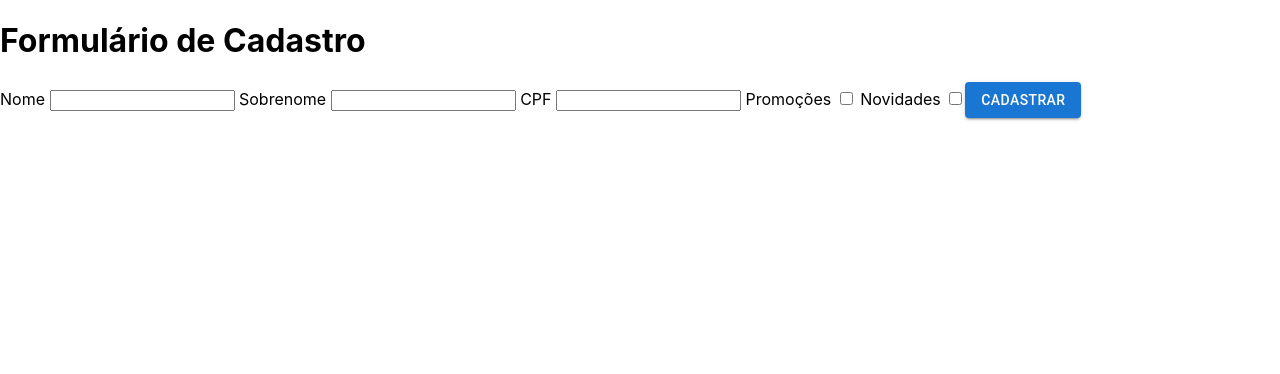
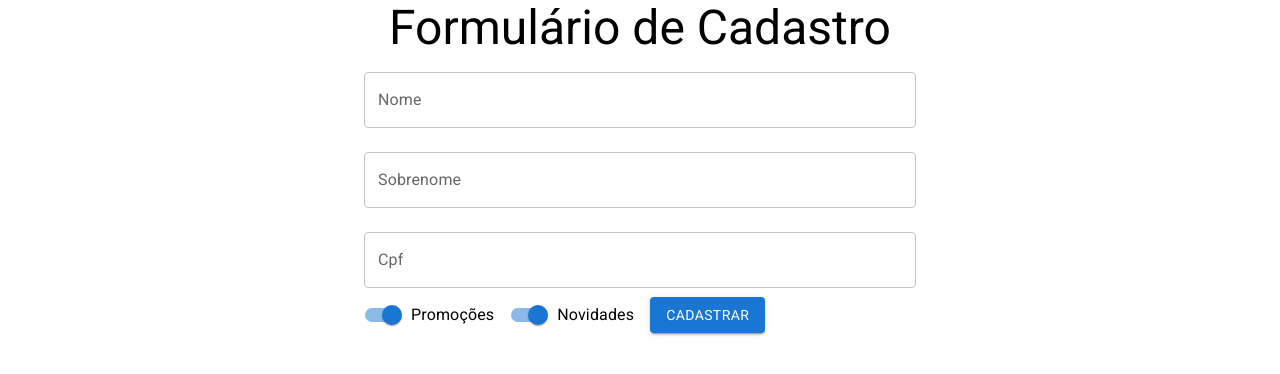
Before and after one commit to LucasMofardini/alura, a React (Create React App) app in the folder Formação/React/React-2/formulario/: page / in a window 1280 px wide. Shown: the top 374 px of the page. Built offline with nearby package versions, Linux system fonts and the light colour scheme.

Commit message:
[REACT 3] Material UI and your implemantation

```diff
--- a/Formação/React/React-2/formulario/package.json
+++ b/Formação/React/React-2/formulario/package.json
@@ -9,6 +9,7 @@
     "@testing-library/jest-dom": "^5.14.1",
     "@testing-library/react": "^11.2.7",
     "@testing-library/user-event": "^12.8.3",
+    "fontsource-roboto": "^4.0.0",
     "react": "^17.0.2",
     "react-dom": "^17.0.2",
     "react-scripts": "4.0.3",
--- a/Formação/React/React-2/formulario/src/App.js
+++ b/Formação/React/React-2/formulario/src/App.js
@@ -1,13 +1,15 @@
-import React, { Fragment } from 'react';
+import React  from 'react';
 import './App.css';
 import FormularioCadastro from './components/FormularioCadastro/FormularioCadastro';
+import { Container, Typography } from "@mui/material"
+import 'fontsource-roboto';
 
 function App() {
   return (
-    <Fragment>
-      <h1> Formulário de Cadastro </h1>
+    <Container component="article" maxWidth="sm">
+      <Typography variant="h3" component="h1" align="center"> Formulário de Cadastro </Typography>
       <FormularioCadastro/>
-    </Fragment>
+    </Container>
   );
 }
 
--- a/Formação/React/React-2/formulario/src/components/FormularioCadastro/FormularioCadastro.jsx
+++ b/Formação/React/React-2/formulario/src/components/FormularioCadastro/FormularioCadastro.jsx
@@ -1,23 +1,19 @@
 import * as React from 'react';
-import Button from '@mui/material/Button'
+// import Button from '@mui/material/Button'
+import { TextField, Button, Switch, FormControlLabel } from '@mui/material';
 
 function FormularioCadastro() {
     return (
         <form>
-            <label> Nome </label>
-            <input type="text" />
+            <TextField id="nome" label="Nome" variant="outlined" margin="normal" fullWidth />
 
-            <label> Sobrenome </label>
-            <input type="text" />
+            <TextField id="sobrenome" label="Sobrenome" variant="outlined" margin="normal" fullWidth />
 
-            <label> CPF </label>
-            <input type="text" />
+            <TextField id="cpf" label="Cpf" variant="outlined" margin="normal" fullWidth />
 
-            <label> Promoções </label>
-            <input type="checkbox" />
+            <FormControlLabel label="Promoções" control={<Switch name="promocoes" defaultChecked color="primary"/> }/>
 
-            <label> Novidades </label>
-            <input type="checkbox" />
+            <FormControlLabel label="Novidades" control={<Switch name="promocoes" defaultChecked color="primary"/>} />
 
             <Button variant="contained" type="submit">Cadastrar</Button>
         </form>
```
Also changed, not shown: 1 other file (tests, documents, lock files or other folders).
